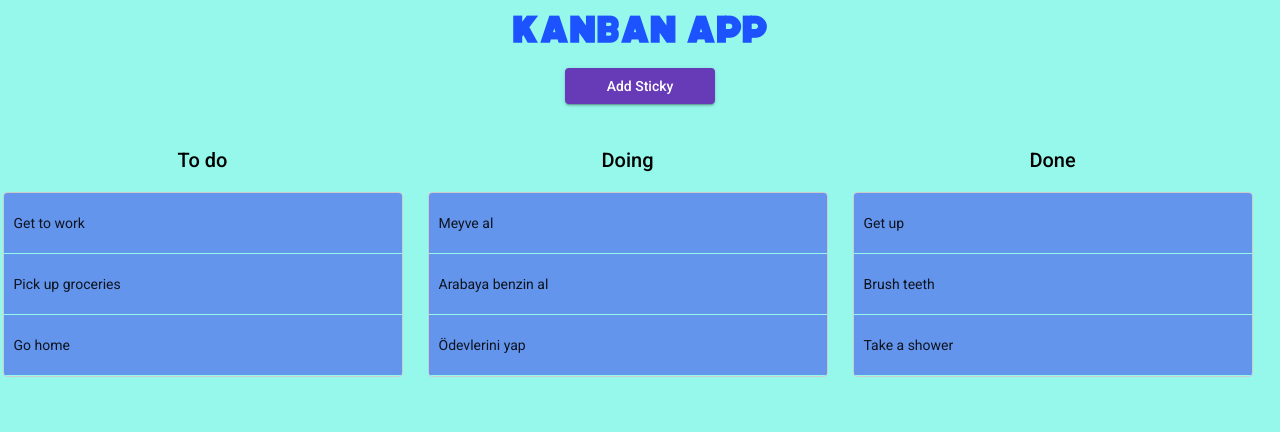
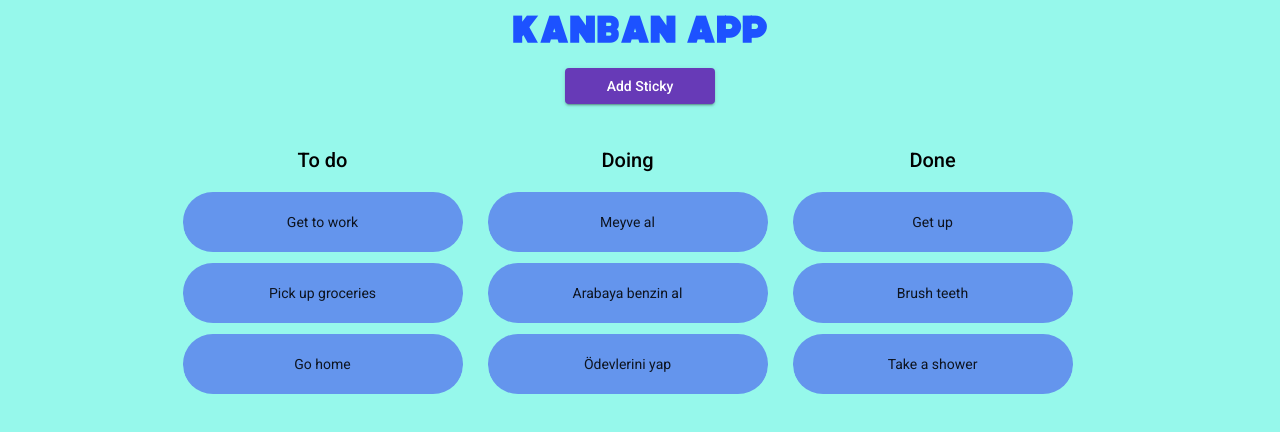
Before and after one commit to asimkaya/KanbanApp, an Angular app: page / in a window 1280 px wide. Shown: the top 432 px of the page. Built offline with nearby package versions, Linux system fonts and the light colour scheme.

Commit message:
sticky css changed

```diff
--- a/src/app/kanban/kanban.component.html
+++ b/src/app/kanban/kanban.component.html
@@ -7,21 +7,31 @@
             <h2>To do</h2>
 
             <div cdkDropList [cdkDropListData]="todo" class="example-list" (cdkDropListDropped)="drop($event)">
-                <div class="example-box" *ngFor="let item of todo" cdkDrag>{{item}}</div>
+                <div class="example-box" *ngFor="let item of todo" cdkDrag>
+                    <div class="item-div">
+                        {{item}}
+                    </div>
+                </div>
             </div>
         </div>
         <div class="example-container">
             <h2>Doing</h2>
 
             <div cdkDropList [cdkDropListData]="doing" class="example-list" (cdkDropListDropped)="drop($event)">
-                <div class="example-box" *ngFor="let item of doing" cdkDrag>{{item}}</div>
+                <div class="example-box" *ngFor="let item of doing" cdkDrag>
+                    <div class="item-div">{{item}}</div>
+                </div>
             </div>
         </div>
         <div class="example-container">
             <h2>Done</h2>
 
             <div cdkDropList [cdkDropListData]="done" class="example-list" (cdkDropListDropped)="drop($event)">
-                <div class="example-box" *ngFor="let item of done" cdkDrag>{{item}}</div>
+                <div class="example-box" *ngFor="let item of done" cdkDrag>
+                    <div class="item-div">
+                        {{item}}
+                    </div>
+                </div>
             </div>
         </div>
     </div>
--- a/src/app/kanban/kanban.component.scss
+++ b/src/app/kanban/kanban.component.scss
@@ -11,16 +11,15 @@ main {
     justify-content: center;
     margin-top: 2.5rem;
     .example-container {
-        width: 400px;
+        width: 280px;
         max-width: 100%;
         margin: 0 25px 25px 0;
         display: inline-block;
         vertical-align: top;
         text-align: center;
         .example-list {
-            border: solid 1px #ccc;
             min-height: 60px;
-            background: white;
+            background: transparent;
             border-radius: 4px;
             overflow: hidden;
             display: block;
@@ -38,6 +37,11 @@ main {
             background: white;
             font-size: 14px;
             background-color: rgb(100 149 237);
+            border-radius: 30px;
+            margin-bottom: 10px;
+            .item-div {
+                width: -webkit-fill-available;
+            }
         }
     }
 
```
